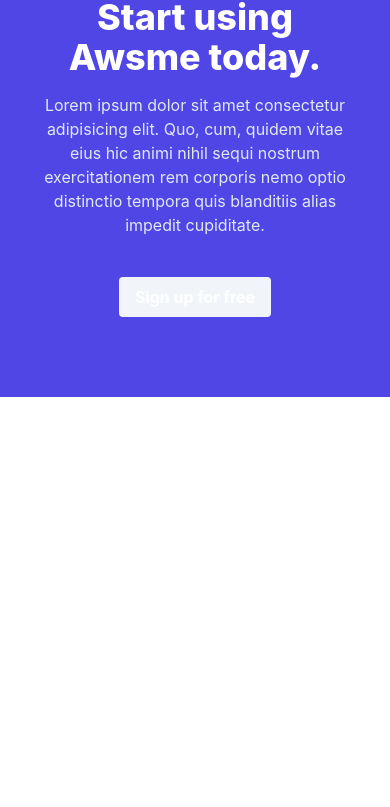
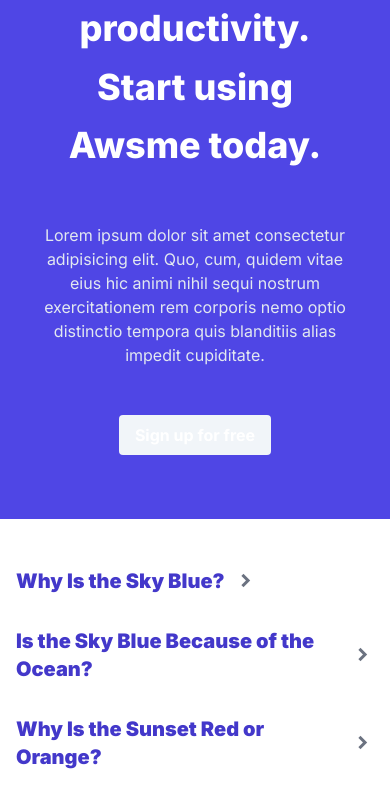
Before and after one commit to majamin/vite-vue-tailwind-starter, a Vue app: page / in a window 390 px wide. Shown: the part 3956-4763 px from the top of the page. Before the commit the page ends 4449 px from the top, so only its background shows below. Built offline with nearby package versions, Linux system fonts and the light colour scheme.

Commit message:
add FAQ template and fix font styling

```diff
--- a/src/App.vue
+++ b/src/App.vue
@@ -15,7 +15,7 @@
 import Feature2x2Grid from "@/components/full/Feature2x2Grid.vue";
 import CTASimpleCenter from "@/components/full/CTASimpleCenter.vue";
 import CTASplitImage from "@/components/full/CTASplitImage.vue";
-
+import PageSectionFAQ from "@/components/full/PageSectionFAQ.vue";
 </script>
 
 <template>
@@ -37,8 +37,9 @@
       <template v-slot:tagline></template>
       <template v-slot:tagline-more>A very clever quote</template>
     </Feature2x2Grid>
-    <CTASimpleCenter class="container mx-auto"/>
+    <CTASimpleCenter class="container mx-auto" />
     <!-- <CTASplitImage class="container mx-auto sm:rounded-md" /> -->
     <CTASplitImage />
+    <PageSectionFAQ />
   </main>
 </template>
--- a/src/components/full/CTASplitImage.vue
+++ b/src/components/full/CTASplitImage.vue
@@ -7,25 +7,22 @@
 ------------------------------------------------------------------------------>
 
 <script setup lang="ts">
-import CTASimpleCenter from "@/components/full/CTASimpleCenter.vue";
 import BaseButton from "@/components/base/BaseButton.vue";
 </script>
 <template>
-  <div class="flex flex-col md:flex-row overflow-hidden">
+  <div class="flex flex-col overflow-hidden md:flex-row">
     <div class="flex items-center justify-center overflow-hidden md:w-4/5">
-      <img
-        class="object-cover w-full h-full"
-        src="meeting.jpg"
-        alt=""
-      />
+      <img class="h-full w-full object-cover" src="meeting.jpg" alt="" />
     </div>
-    <div class="w-full md:w-4/5 bg-indigo-600 p-10 text-white">
-      <div class="text-4xl font-extrabold">
+    <div
+      class="flex w-full flex-col items-center justify-center bg-indigo-600 p-10 text-white md:w-4/5"
+    >
+      <div class="my-6 text-4xl font-extrabold leading-relaxed">
         <slot name="title"
           >Boost your productivity.<br />Start using Awsme today.</slot
         >
       </div>
-      <div class="mx-auto mt-4 max-w-xl text-slate-200">
+      <div class="mx-auto my-6 max-w-xl text-slate-200">
         <slot name="text">
           Lorem ipsum dolor sit amet consectetur adipisicing elit. Quo, cum,
           quidem vitae eius hic animi nihil sequi nostrum exercitationem rem
@@ -33,7 +30,7 @@
           cupiditate.
         </slot>
       </div>
-      <BaseButton class="my-10" :customStyle="'bg-slate-100 text-indigo-800'"
+      <BaseButton class="my-6" :customStyle="'bg-slate-100 text-indigo-800'"
         ><slot>Sign up for free</slot></BaseButton
       >
     </div>
--- /dev/null
+++ b/src/components/full/PageSectionFAQ.vue
@@ -0,0 +1,36 @@
+<script setup lang="ts">
+import Question from "@/components/full/PageSectionFAQ_Question.vue";
+const { dark } = defineProps<{ dark: false }>();
+</script>
+<template>
+  <div class="flex flex-col space-y-8">
+    <Question>
+      <template v-slot:prompt>Why Is the Sky Blue?</template>
+      <template v-slot:answer
+        >Blue light waves travel in short, choppy waves. Like each of the other
+        colours, blue light waves are scattered and reflected as they enter
+        Earth's atmosphere and collide with gases and other particles. Because
+        the colour blue has the shortest wavelength, it collides with nearly
+        everything in its path and is scattered about the sky. This is why the
+        sky appears blue.</template
+      >
+    </Question>
+    <Question>
+      <template v-slot:prompt>Is the Sky Blue Because of the Ocean?</template>
+      <template v-slot:answer
+        >No, the sky is blue because blue light waves have a short wavelength,
+        causing this colour to get caught in the sky as it collides with gases
+        and other particles.</template
+      >
+    </Question>
+    <Question>
+      <template v-slot:prompt>Why Is the Sunset Red or Orange?</template>
+      <template v-slot:answer
+        >When the sun is setting, the light that reaches you has had to go
+        through lots more atmosphere than when the sun is overhead, hence the
+        only colour light that is not scattered away is the long wavelength
+        light, the red.</template
+      >
+    </Question>
+  </div>
+</template>
--- /dev/null
+++ b/src/components/full/PageSectionFAQ_Question.vue
@@ -0,0 +1,52 @@
+<script setup lang="ts">
+import { ref } from "vue";
+const toggled = ref(false);
+</script>
+<template>
+  <div
+    @click="toggled = !toggled"
+    class="flex cursor-pointer flex-col space-y-8 rounded-md px-4 text-left"
+  >
+    <div class="flex space-x-6">
+      <div class="flex w-full flex-col">
+        <div class="flex">
+          <div class="mr-2 text-xl font-black text-indigo-700">
+            <slot name="prompt">
+              What important event took place on December 16, 1773?
+            </slot>
+          </div>
+          <div class="flex flex-col justify-center">
+            <span
+              :class="toggled ? '-rotate-270' : '-rotate-90'"
+              class="material-icons md-48 font-black text-gray-500 transition-all duration-300"
+              >expand_more</span
+            >
+          </div>
+        </div>
+        <Transition name="slide-fade"
+          ><div v-if="toggled" class="mt-4 font-light">
+            <slot name="answer"
+              >I do not believe in linear time. There is no past and future: all
+              is one, and existence in the temporal sense is illusory. This
+              question, therefore, is meaningless and impossible to
+              answer.</slot
+            >
+          </div></Transition
+        >
+      </div>
+    </div>
+  </div>
+</template>
+
+<style lang="postcss">
+.slide-fade-enter-active {
+  @apply transition-all duration-300 ease-out;
+}
+.slide-fade-leave-active {
+  @apply transition-all duration-300;
+}
+.slide-fade-enter-from,
+.slide-fade-leave-to {
+  @apply -translate-y-5 opacity-0;
+}
+</style>
--- a/src/styles/styles.css
+++ b/src/styles/styles.css
@@ -1,10 +1,10 @@
+@import url("https://fonts.googleapis.com/css2?family=Inter:wght@100;200;300;400;500;600;700;800;900&display=swap");
+@import url("https://fonts.googleapis.com/css2?family=Merriweather:wght@100;200;300;400;500;600;700;800;900&display=swap");
 @tailwind base;
 @tailwind utilities;
 @tailwind components;
 
 @layer base {
-  @import url("https://fonts.googleapis.com/css2?family=Inter:wght@100;300;400;700;900&display=swap");
-  @import url("https://fonts.googleapis.com/css2?family=Merriweather:wght@300;400;700;900&display=swap");
   html {
     @apply text-center align-middle text-gray-700;
   }
```
